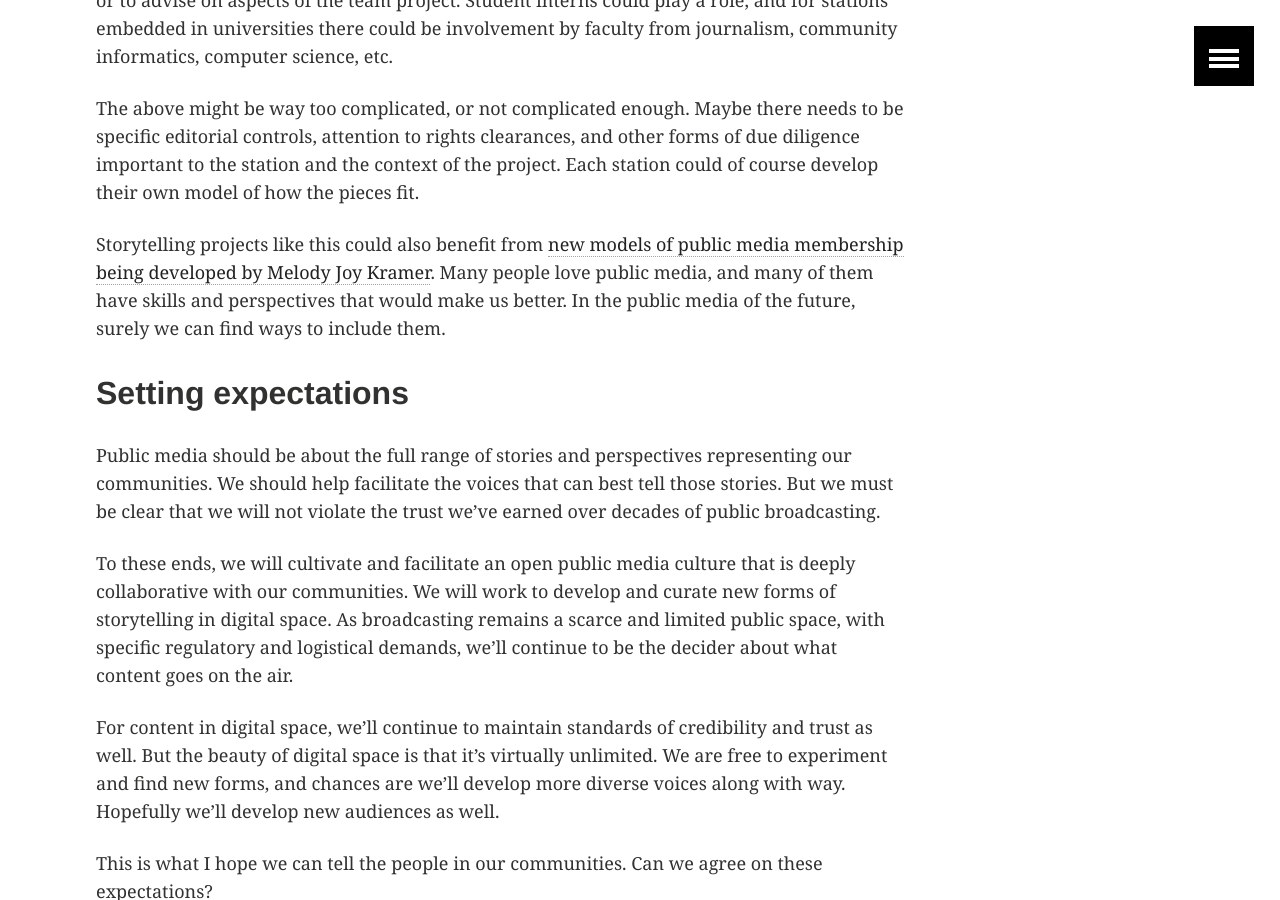
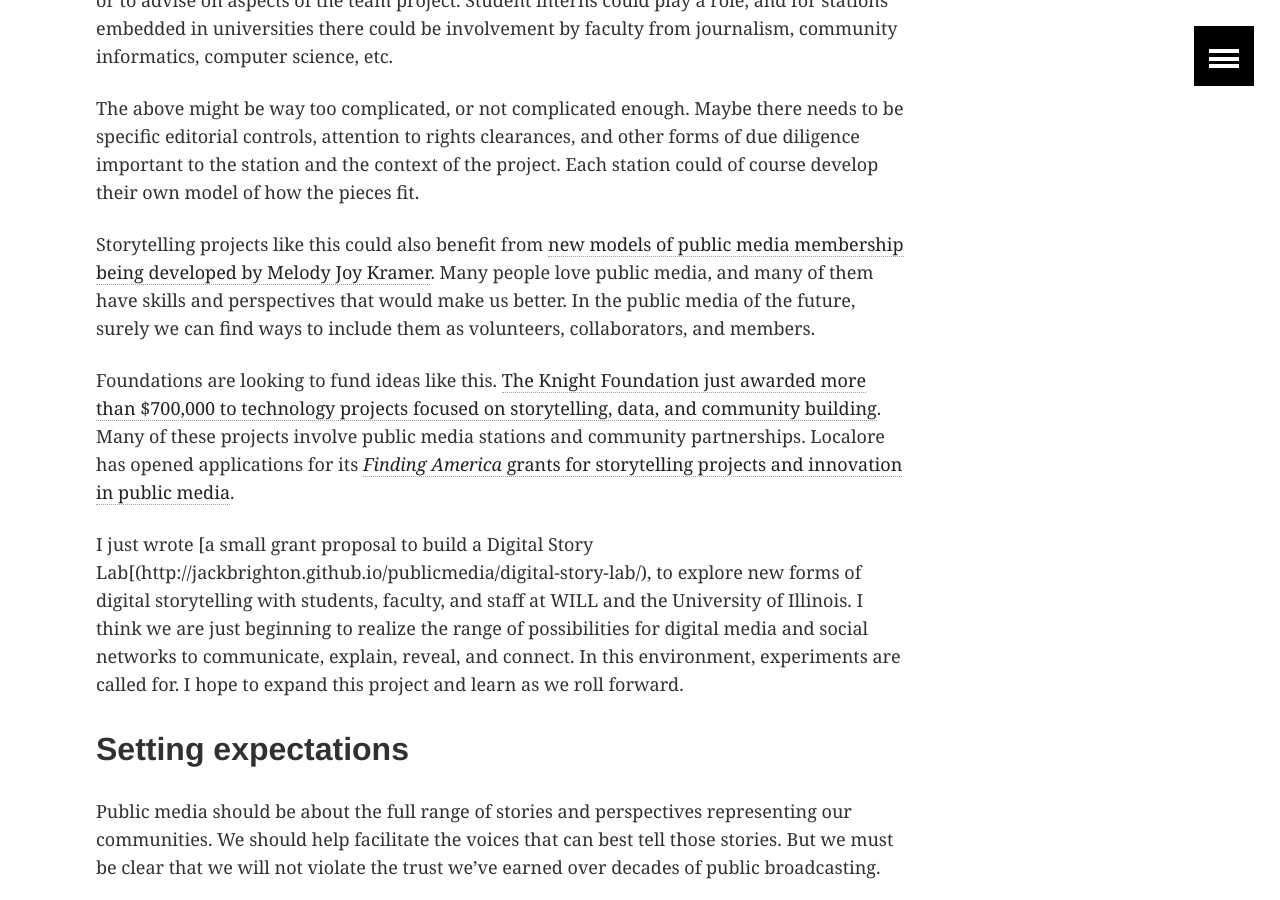
Before and after one commit to jackbrighton/jackbrighton.github.io, a Jekyll site: the page built from _posts/2015-05-03-storytelling-workshop.md, in a window 1280 px wide and 900 px high, scrolled down 3735 px. Built offline with Jekyll 4.4.1, drawn with Linux system fonts in a browser that asks for light colours.

Commit message:
add paragraphs on Knight and the DSL

```diff
--- a/_posts/2015-05-03-storytelling-workshop.md
+++ b/_posts/2015-05-03-storytelling-workshop.md
@@ -65,7 +65,11 @@ Station support may initially look like training. Staff can be brought in to tea
 
 The above might be way too complicated, or not complicated enough. Maybe there needs to be specific editorial controls, attention to rights clearances, and other forms of due diligence important to the station and the context of the project. Each station could of course develop their own model of how the pieces fit.
 
-Storytelling projects like this could also benefit from [new models of public media membership being developed by Melody Joy Kramer](http://melodykramer.github.io/2015/05/02/public-media-membership-sprint-one/). Many people love public media, and many of them have skills and perspectives that would make us better. In the public media of the future, surely we can find ways to include them.
+Storytelling projects like this could also benefit from [new models of public media membership being developed by Melody Joy Kramer](http://melodykramer.github.io/2015/05/02/public-media-membership-sprint-one/). Many people love public media, and many of them have skills and perspectives that would make us better. In the public media of the future, surely we can find ways to include them as volunteers, collaborators, and members.
+
+Foundations are looking to fund ideas like this. [The Knight Foundation just awarded more than $700,000 to technology projects focused on storytelling, data, and community building](http://www.niemanlab.org/2015/04/knight-foundation-funds-20-new-media-and-technology-projects-through-its-prototype-fund/). Many of these projects involve public media stations and community partnerships. Localore has opened applications for its [_Finding America_ grants for storytelling projects and innovation in public media](http://localore.airmedia.org/).
+
+I just wrote [a small grant proposal to build a Digital Story Lab[(http://jackbrighton.github.io/publicmedia/digital-story-lab/), to explore new forms of digital storytelling with students, faculty, and staff at WILL and the University of Illinois. I think we are just beginning to realize the range of possibilities for digital media and social networks to communicate, explain, reveal, and connect. In this environment, experiments are called for. I hope to expand this project and learn as we roll forward.
 
 
 ## Setting expectations
```
